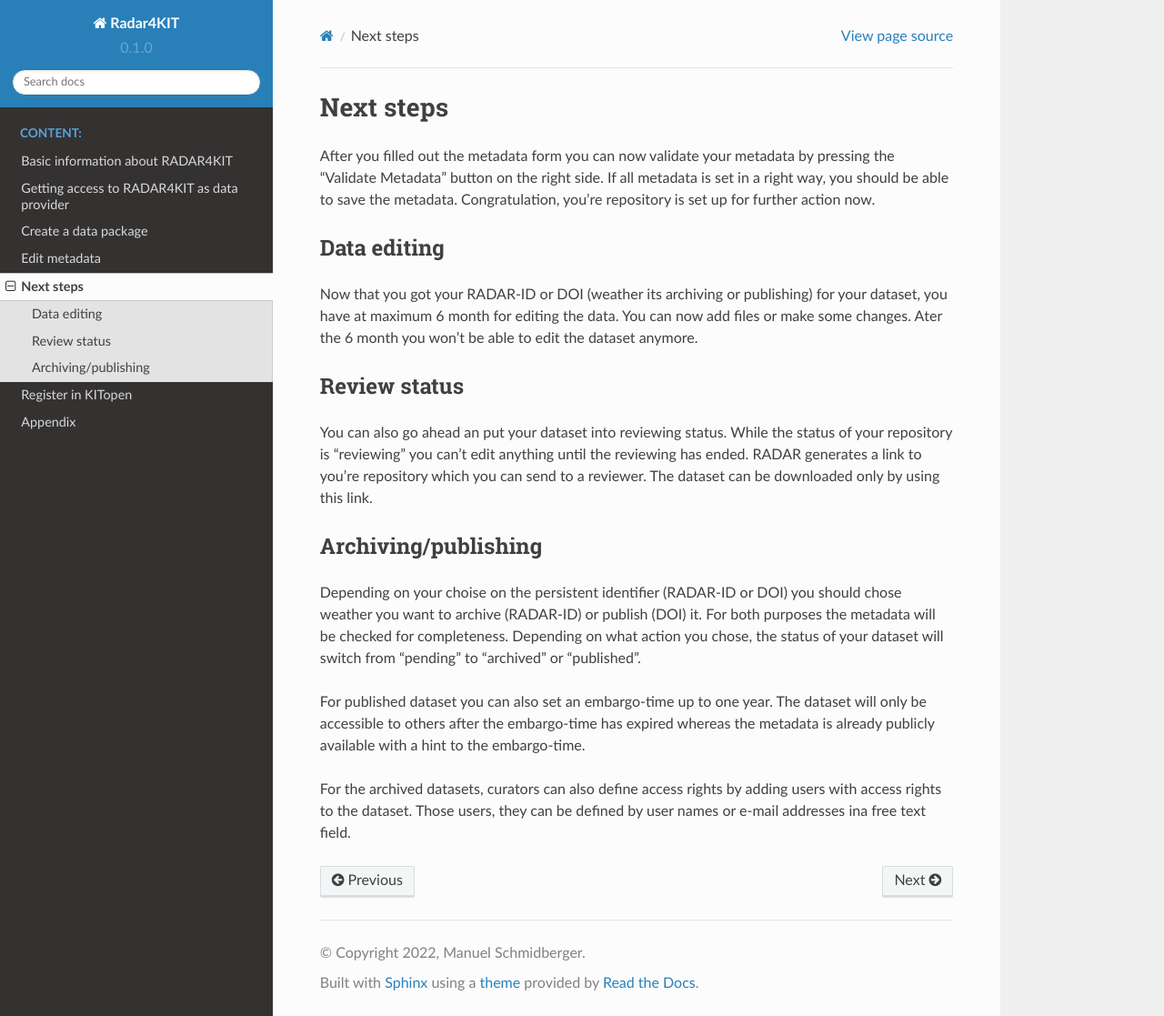
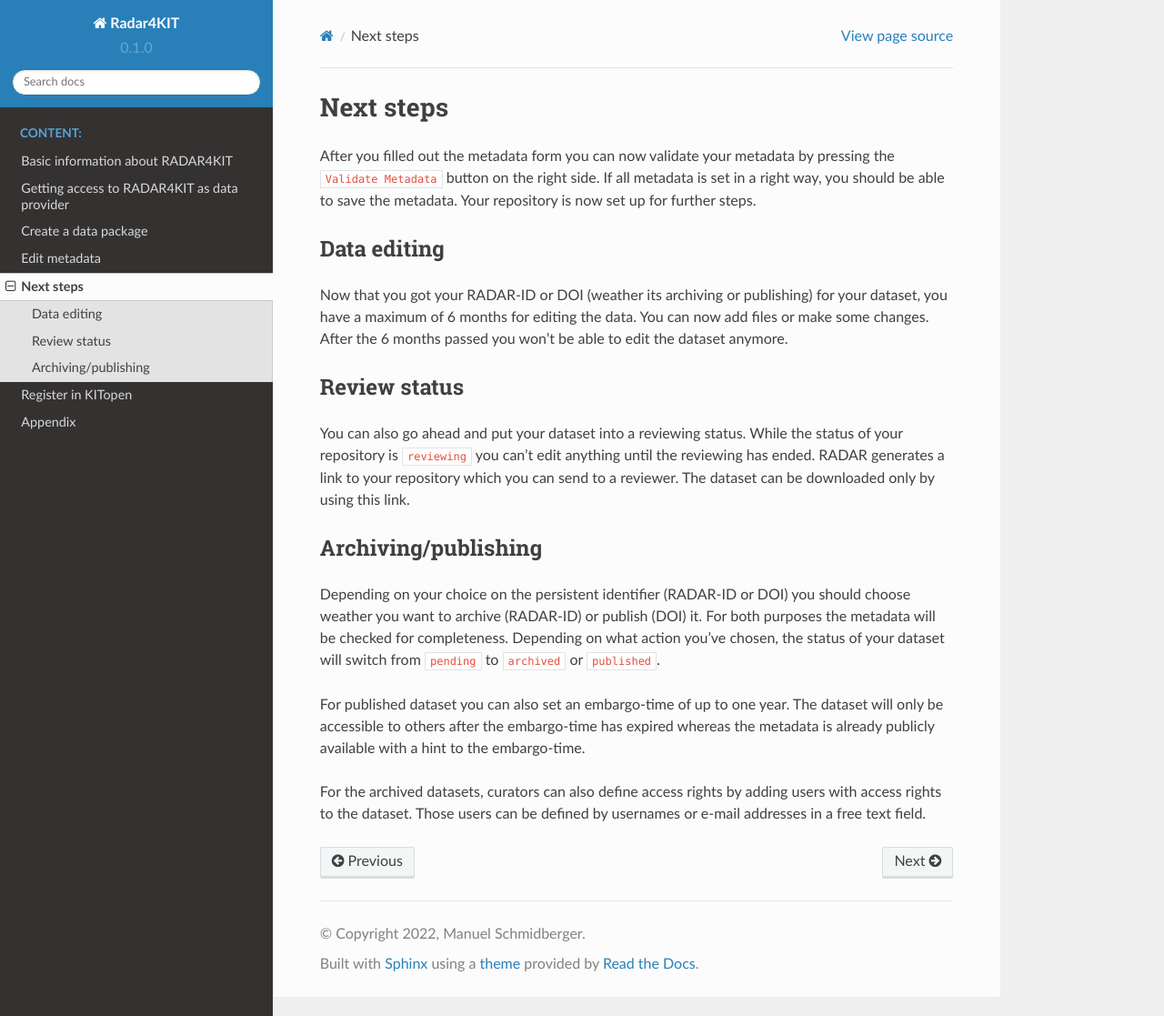
Before and after one commit to sabarth/Radar4KIT, a Sphinx documentation site: the page built from docs/source/Content/nextsteps.rst, in a window 1280 px wide and 1117 px high. Shown: the whole window at 91% size. Built offline with Sphinx 7.4.7 and the Read the Docs theme 2.0.0, drawn with Linux system fonts in a browser that asks for light colours.

Commit message:
update next steps and kitopen.rst

```diff
--- a/docs/source/Content/kitopen.rst
+++ b/docs/source/Content/kitopen.rst
@@ -1,14 +1,14 @@
 Register in KITopen
 +++++++++++++++++++
 
-After you have successfully published a data set, you unfortunately have to manually add it to KITopen to add the publication to your KIT account. In the future there might be a function to automatically add the data publication to KITopen, however so far we need to manually add the publication to KITopen. Therefore you need to login to `KITopen <https://dbkit.bibliothek.kit.edu/login?basis_application=vv_veroeff&basis_role=kunde&basis_action=basis_insert&lang=en>`_ using your KIT account. After you've successfully logged into your account, select the button "Research Data / Software" (Figure 6.1). **Important: make a mark at "deposit only a reference (do not publish (a) file(s))"** (Figure 6.2). You will get a form to fill out the DOI given by RADAR4KIT and some information about your publication. Follow the instructions and use the informations buttons on each from.
+After you have successfully published a data set, you unfortunately have to manually add it to KITopen to add the publication to your KIT account and thus to your publication list. In the future there might be a function to automatically add the data publication to KITopen, however so far we need to manually add the publication to KITopen. Therefore, you need to log in to `KITopen <https://dbkit.bibliothek.kit.edu/login?basis_application=vv_veroeff&basis_role=kunde&basis_action=basis_insert&lang=en>`_ using your KIT account. After you've successfully logged into your account, select the button ``Research Data / Software`` (*Figure 6.1*). **Important: make a mark at "deposit only a reference (do not publish (a) file(s))"** (*Figure 6.2*). You will get a form to fill out the DOI given by RADAR4KIT and some information about your publication. Follow the instructions and use the information buttons on each from.
 
 .. figure:: /images/radar4kit_kit_open_1.png
     :width: 100 %
 
     *Figure 6: Add data publication to KITopen*
 
-If you have some external data publications (e.g. from prior your employment at KIT) scroll down to the "KIT-related information" (Figure 7) and fill out the POF structure and the related project form.
+If you have some external data publications (e.g. from prior your employment at KIT) scroll down to the ``KIT-related information`` (*Figure 7*) and fill out the POF structure and the related project form.
 
 .. figure:: /images/radar4kit_kit_open_2.png
     :width: 100 %
--- a/docs/source/Content/nextsteps.rst
+++ b/docs/source/Content/nextsteps.rst
@@ -1,21 +1,21 @@
 Next steps
 ++++++++++
 
-After you filled out the metadata form you can now validate your metadata by pressing the "Validate Metadata" button on the right side. If all metadata is set in a right way, you should be able to save the metadata. Congratulation, you're repository is set up for further action now.
+After you filled out the metadata form you can now validate your metadata by pressing the ``Validate Metadata`` button on the right side. If all metadata is set in a right way, you should be able to save the metadata. Your repository is now set up for further steps.
 
 
 Data editing
 ============
-Now that you got your RADAR-ID or DOI (weather its archiving or publishing) for your dataset, you have at maximum 6 month for editing the data. You can now add files or make some changes. Ater the 6 month you won't be able to edit the dataset anymore.
+Now that you got your RADAR-ID or DOI (weather its archiving or publishing) for your dataset, you have a maximum of 6 months for editing the data. You can now add files or make some changes. After the 6 months passed you won't be able to edit the dataset anymore.
 
 Review status
 =============
-You can also go ahead an put your dataset into reviewing status. While the status of your repository is "reviewing" you can't edit anything until the reviewing has ended. RADAR generates a link to you're repository which you can send to a reviewer. The dataset can be downloaded only by using this link.
+You can also go ahead and put your dataset into a reviewing status. While the status of your repository is ``reviewing`` you can't edit anything until the reviewing has ended. RADAR generates a link to your repository which you can send to a reviewer. The dataset can be downloaded only by using this link.
 
 Archiving/publishing
 ====================
-Depending on your choise on the persistent identifier (RADAR-ID or DOI) you should chose weather you want to archive (RADAR-ID) or publish (DOI) it. For both purposes the metadata will be checked for completeness. Depending on what action you chose, the status of your dataset will switch from "pending" to "archived" or "published".
+Depending on your choice on the persistent identifier (RADAR-ID or DOI) you should choose weather you want to archive (RADAR-ID) or publish (DOI) it. For both purposes the metadata will be checked for completeness. Depending on what action you've chosen, the status of your dataset will switch from ``pending`` to ``archived`` or ``published``.
 
-For published dataset you can also set an embargo-time up to one year. The dataset will only be accessible to others after the embargo-time has expired whereas the metadata is already publicly available with a hint to the embargo-time.
+For published dataset you can also set an embargo-time of up to one year. The dataset will only be accessible to others after the embargo-time has expired whereas the metadata is already publicly available with a hint to the embargo-time.
 
-For the archived datasets, curators can also define access rights by adding users with access rights to the dataset. Those users, they can be defined by user names or e-mail addresses ina free text field.
+For the archived datasets, curators can also define access rights by adding users with access rights to the dataset. Those users can be defined by usernames or e-mail addresses in a free text field.
```
